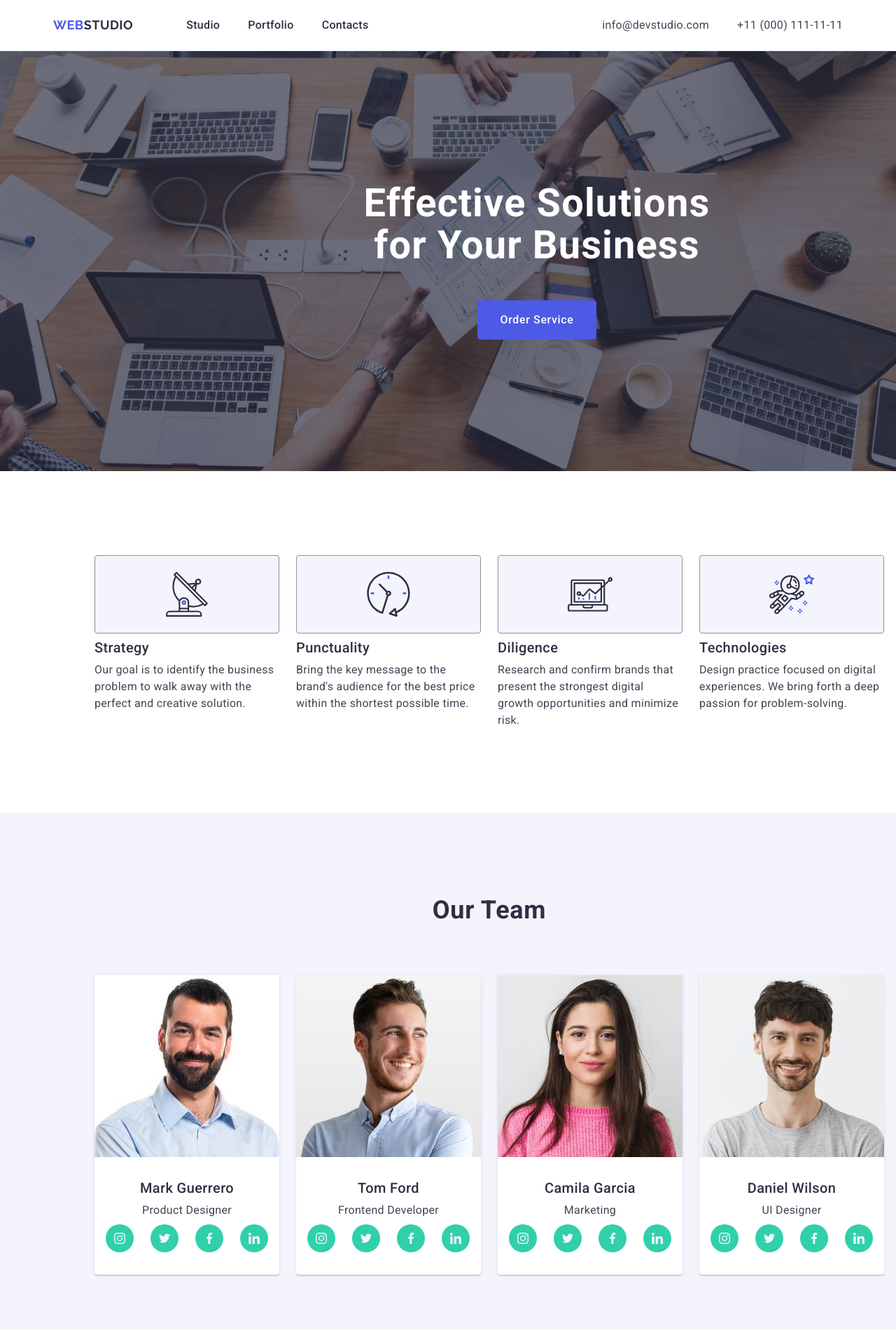
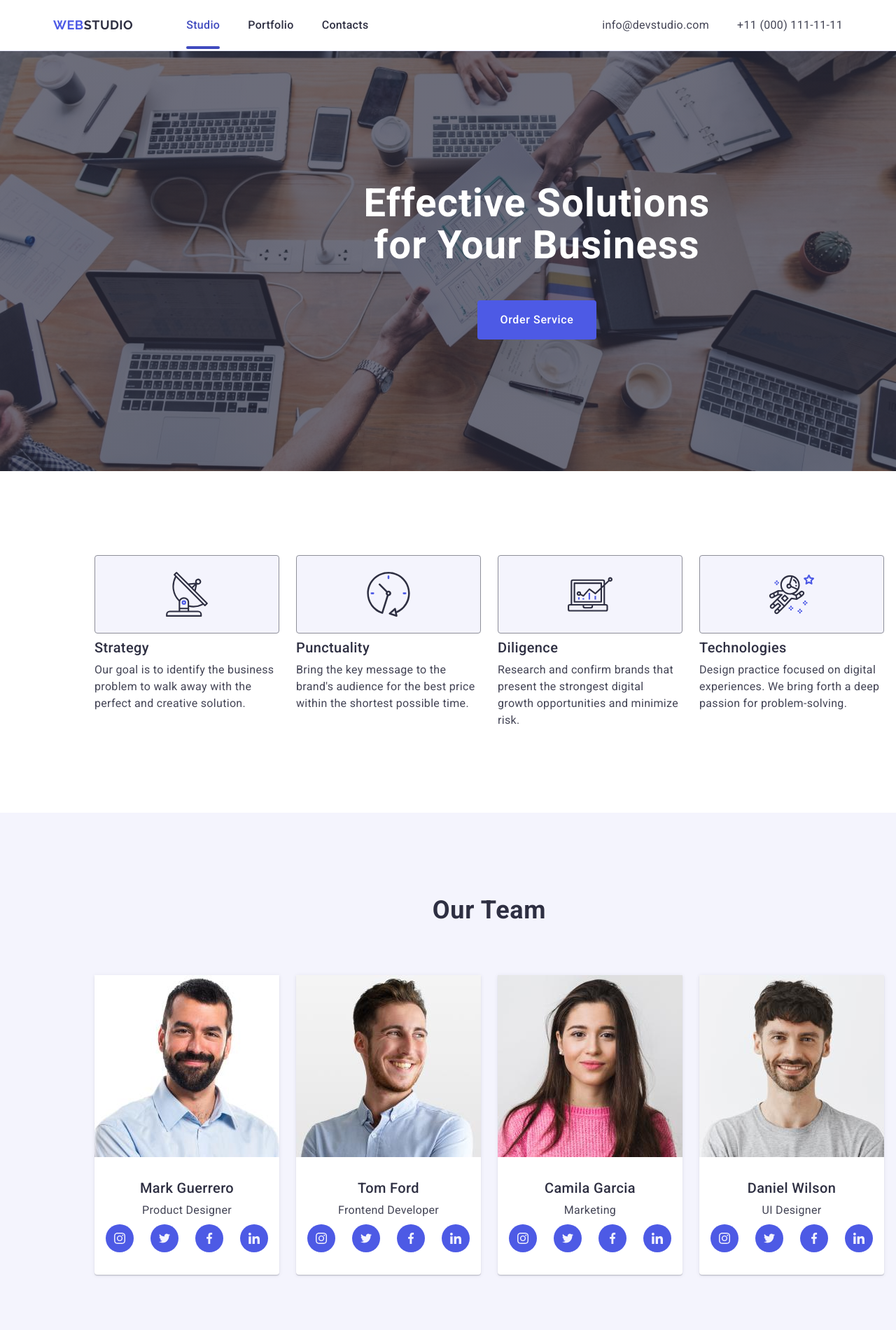
Before and after one commit to Tetiana1993/goit-markup-hw-04, a plain HTML site: page index.html in a window 1280 px wide. Shown: the top 1900 px of the page at 70% size. Drawn offline with nearby package versions, Linux system fonts and the light colour scheme.

Commit message:
fix_markup_8

```diff
--- a/css/styles.css
+++ b/css/styles.css
@@ -87,6 +87,7 @@ img {
 .menu-item {
 }
 
+
 .menu-link {
   color: #2E2F42;
   font-weight: 500;
@@ -97,12 +98,18 @@ img {
   transition-property: color;
   transition-duration: 250ms;
   transition-timing-function: cubic-bezier(0.4, 0, 0.2, 1);
+
+}
+
+.current {
   position: relative;
-}
-.menu-link:hover::after {
+  color: #404bbf;
+  }
+
+.current::after {
   content: "";
 position: absolute;
-width: 66px;
+width: 48px;
 height: 4px;
 border-radius: 2px;
 background: #404BBF;
@@ -111,13 +118,7 @@ bottom: -1px;
 
 }
 
-.menu-link:hover {
-  color: #404BBF;
-}
 
-.menu-link:focus {
-  color: #404BBF;
-}
 
 .contact {
   }
@@ -313,18 +314,18 @@ align-items: center;
   width: 40px;
   height: 40px;
   border-radius: 50%;
-  background: #31D0AA;
+  background: #4D5AE5;
   display: flex;
   align-items: center;
     justify-content: center;
     }
 
     .team-soc-link:hover {
-      background-color: #4D5AE5;
+      background-color: #404BBF;
     }
 
     .team-soc-link:focus {
-      background-color: #4D5AE5;
+background-color: #404BBF;
     }
 .team-soc {
   fill: #F4f4fd;
--- a/index.html
+++ b/index.html
@@ -20,7 +20,7 @@
           <a href="./index.html" class="title-logo">Web<span class="title-logo-part">Studio</span></a>
           <ul class="menu-list">
             <li class="menu-item">
-              <a class="menu-link" href="./index.html">Studio</a>
+              <a class="menu-link current" href="./index.html">Studio</a>
             </li>
             <li class="menu-item">
               <a class="menu-link" href="">Portfolio</a>
```
